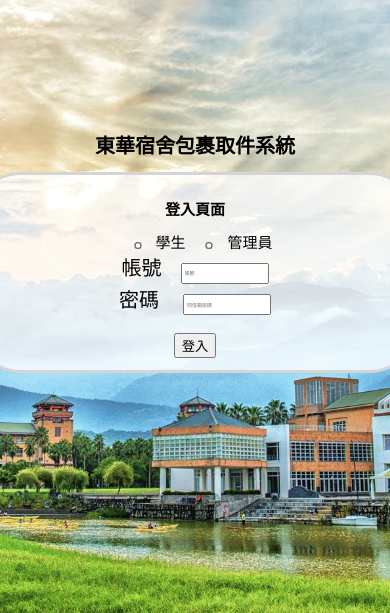
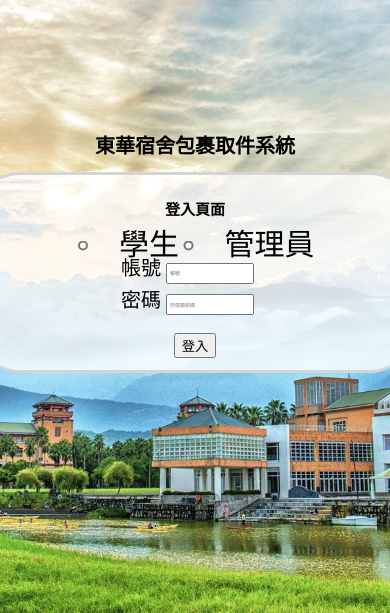
Before and after one commit to WangJevons/wangjevons.github.io, a PHP site: page /login.html in a window 390 px wide; the page is wider, and only the part inside the window is pictured. Shown: the part 177-790 px from the top of that part. Run offline with PHP 8.4, Linux system fonts and the light colour scheme.

Commit message:
Add files via upload

```diff
--- a/login.html
+++ b/login.html
@@ -15,7 +15,7 @@
     </head>
     <body>
         <div class="container">
-            <div style="text-align: center ;">
+            <div class="homepage">
                 <h1 style=" margin-left: 30vw; margin-right: 30vw;">東華宿舍包裹取件系統</h1>
                 <div class="login" >
                         <h2>登入頁面</h2>
@@ -23,14 +23,16 @@
                             <input type="radio" name="id" value="id1" id="student" onchange="updateplacehold()">學生
                         </label>
                         <label class="identify">
-                            <input type="radio" name="id" value="id2" id="manager" onchange="updateplacehold()">管理員
+                            <input type="radio" name="id" value="id2" id="manager mplace" onchange="updateplacehold()">管理員
                         </label>
                         <br>
-                        <label class="front" for="account">帳號</label>
-                        <input name="account" type="text" id="userInput" class="in studentin" placeholder="帳號" >
+                        <label class="front" for="account">帳號
+                            <input name="account" type="text" id="userInput" class="in" placeholder="帳號" >
+                        </label>
                         <br>
-                        <label class="front" for="pass">密碼</label>
-                        <input type="password" id="password"  class="in managerin" placeholder="同信箱密碼">
+                        <label class="front" for="pass">密碼
+                            <input type="password" id="password"  class="in" placeholder="同信箱密碼">
+                        </label>
                             <script>
                                 function updateplacehold()
                                 {
@@ -63,7 +65,7 @@
                                     }
                                     if (student.checked )
                                     {
-                                        window.location.href="applypackage.html";
+                                        window.location.href="takepack.html";
                                     }
                                     else if (manager.checked )
                                     {
--- a/style.css
+++ b/style.css
@@ -40,11 +40,11 @@ div#back
     padding: 0;
     background-color: rgb(255, 255, 255);
 }
-#list li
+#list ul li
 {
     border-bottom: 3px rgb(232, 232, 232) solid;
 }
-#list li:last-child
+#list ul li a:last-child
 {
     border-bottom: none;
 }
@@ -95,6 +95,10 @@ ul
     padding-bottom: 2vw;
     margin-right: 35vw;
     background-color: rgba(255, 255, 255, 0.8);
+}
+.homepage
+{
+    text-align: center;
 }
 @media (max-width:768px)
 {
@@ -157,7 +161,7 @@ ul
         width: 100%;
         text-decoration: none;
         color: black;
-        font-size: 8px;
+        font-size: 15px;
         box-sizing: border-box;
         padding: 3px;
 
@@ -175,16 +179,14 @@ ul
         padding: 10px;
 
     }
-    input[type="radio"]
-    {
-        transform: scale(1.5);
-    }
+
     .search
     {
         height: 10px;
         width: 50px;
         box-sizing: border-box;
-        padding: 5px 0;
+        padding:0;
+        margin: 0;
     }
     .desktop
     {
@@ -199,11 +201,10 @@ ul
     #list
     {
         border: 5px rgb(232, 232, 232) solid;
-        width: 100px;
-        height: 80px;
+        width: 150px;
+        height: 120px;
         overflow: auto;
     }
-
     .menu1::after
     {
         content: "";
@@ -212,8 +213,14 @@ ul
     }
     .identify
     {
+        display: inline-flex;
+        align-items: center;
+        text-align: center;
+        transform: scale(2.0);
         font-size: 15px;
         gap: 0px;
+        padding-left: -30px;
+        margin-right: 40px;
     }
     .front
     {
@@ -252,15 +259,6 @@ ul
         font-size: 15px;
         padding: 2px;
     }
-    .studentin
-    {
-        margin: 0;
-    }
-    .managerin
-    {
-        margin-right: 0;
-        margin-left: 5px;
-    }
     h1
     {
 
@@ -277,7 +275,7 @@ ul
     }
     th
     {
-        font-size: 8px ;
+        font-size: 10px ;
     }
     input
     {
@@ -292,9 +290,9 @@ ul
     }
     .apply
     {
-        height: 15px;
-        width: 30px;
-        padding: 0px;
-        font-size: 8px;
+        height: auto;
+        width: auto;
+        padding: 5px;
+        font-size: 10px;
     }
 }
```
Also changed, not shown: applypackage.html (line endings or trailing spaces).
